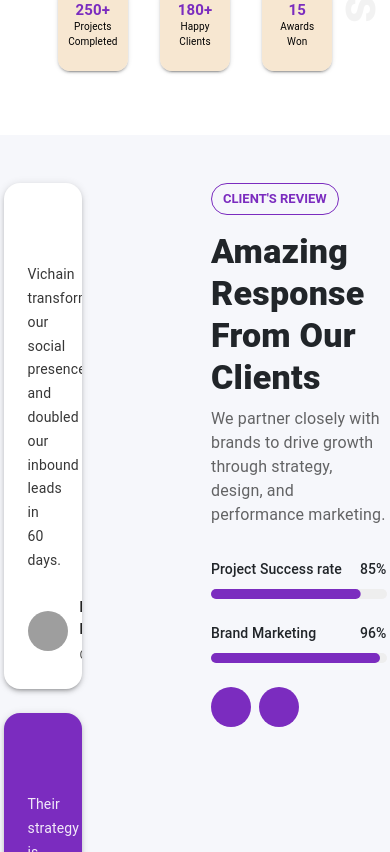
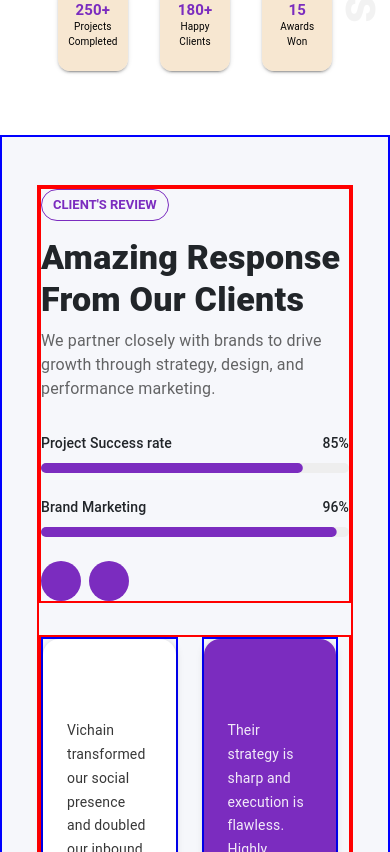
Before and after one commit to Muskan-Shobhawat/ViChainBackend, a React (Vite) app: page / in a window 390 px wide. Shown: the part 10152-11004 px from the top of the page. Built offline with nearby package versions, Linux system fonts and the light colour scheme; grey boxes are pictures that could not be loaded; some icons are missing.

Commit message:
Initial commit

```diff
--- a/src/CSS/Home/Testimonials.css
+++ b/src/CSS/Home/Testimonials.css
@@ -1,10 +1,11 @@
 .ttfix {
     width: 20vw !important;
+    border: 2px solid blue;
 }
 
 .bb {
     background-color: #f6f7fb;
-    /* border: 2px solid blue; */
+    border: 2px solid blue;
     /* padding: 2% !important; */
     display: flex !important;
     align-items: center !important;
@@ -20,7 +21,7 @@
 }
 
 .fg {
-    /* border: 2px solid red; */
+    border: 2px solid red;
     width: 45vw;
 }
 
@@ -29,3 +30,30 @@
     width: 45vw;
 
 }
+
+@media only screen and (max-width: 1016px) {
+.gg {
+    border: 2px solid red;
+    width: auto;
+    display: flex;
+    flex-direction: column-reverse !important;
+    align-items: center;
+    justify-content: space-around;
+}
+.fg {
+    border: 2px solid red;
+    width: 80vw;
+    /* display: flex !important; */
+    /* align-items: center !important; */
+}
+
+.sg {
+    border: 2px solid red;
+    width: 80vw;
+}
+
+.ttfix {
+    width: 35vw !important;
+    border: 2px solid blue;
+}
+}
```
